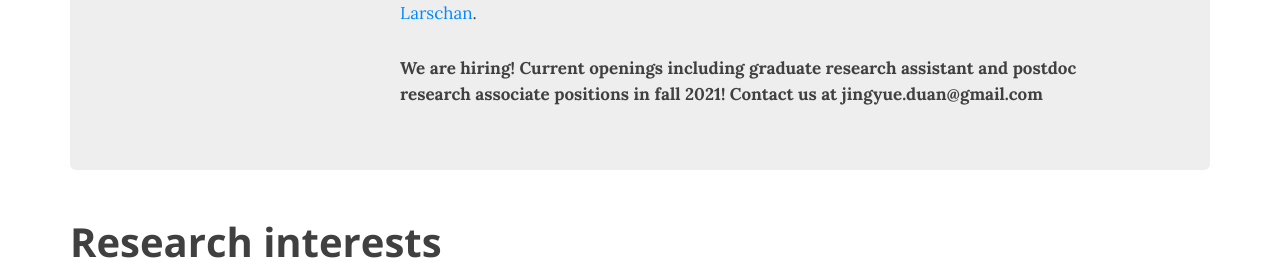
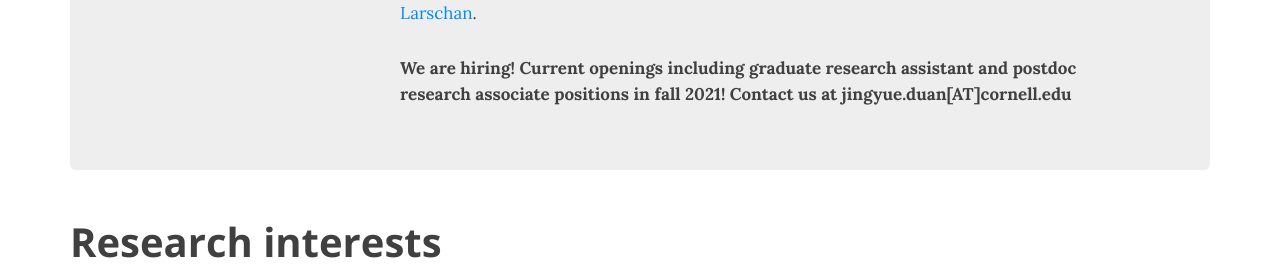
Before and after one commit to EllieDuan/EllieDuan.github.io, a Jekyll site: the page built from index.html, in a window 1280 px wide and 900 px high, scrolled down 379 px. Shown: the part 203-480 px from the top of the window. Built offline with Jekyll 4.4.1, drawn with Linux system fonts in a browser that asks for light colours; nearby versions of some CDN libraries; the list of posts is cut into pages by our own code; comment, search, counter and statistics services are not loaded.

Commit message:
update email

```diff
--- a/index.html
+++ b/index.html
@@ -42,9 +42,7 @@
             		<p style="font-size:17px"> Our research focused on functional genomics and epigenetics in domestic animals. Our work is the first to define the X-chromosome dosage compensation dynamic in cattle embryos. Moreover, we have identified 13 novel imprinted genes that regulated fetal growth in sheep. Using WGBS, we conducted the first comprehensive analysis of the global dynamics of DNA methylation in bovine gametes and single <i>in vivo/vitro</i> produced embryos. Currently, Ellie Duan is a postdoctoral research associate at <a href="https://www.brown.edu/academics/biomed/molecular-cell-biochemistry/"> Department of Molecular Biology, Cell Biology & Biochemistry (MCB), Brown University</a>, studying chromatin accessibility and transcription during zygotic genomic activation in <i> Drosophila </i> early embryos, in the laboratory of <a href="https://www.larschanlab.com/">Dr. Erica Larschan</a>.
                 </p>
                 <p style="font-size:17px"> <b>We are hiring!
-                Current openings including graduate research assistant and postdoc research associate positions in fall 2021! Contact us at <script type=”text/javascript”>
-document.write(“<n uers=\”znvygb:fvyinasbbone10@gvyyyngr.pbz\” ery=\”absbyybj\”>”.replace(/[a-zA-Z]/g, function(c){return String.fromCharCode((c<=”Z”?90:122)>=(c=c.charCodeAt(0)+13)?c:c-26);}));
-</script>jingyue.duan@gmail.com</a> </b>
+                Current openings including graduate research assistant and postdoc research associate positions in fall 2021! Contact us at jingyue.duan[AT]cornell.edu </b>
                 </p>
             </div>
         </div>
```
